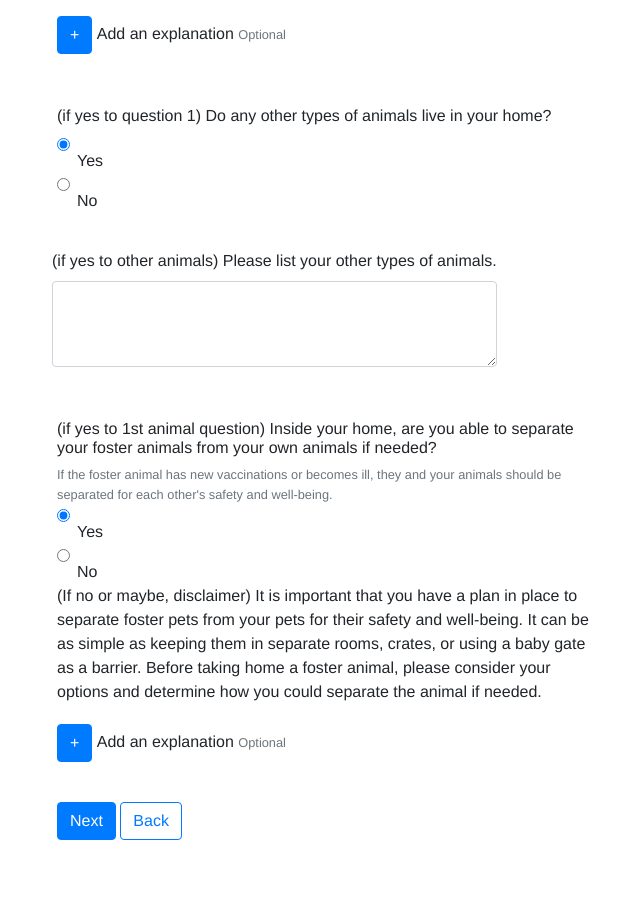
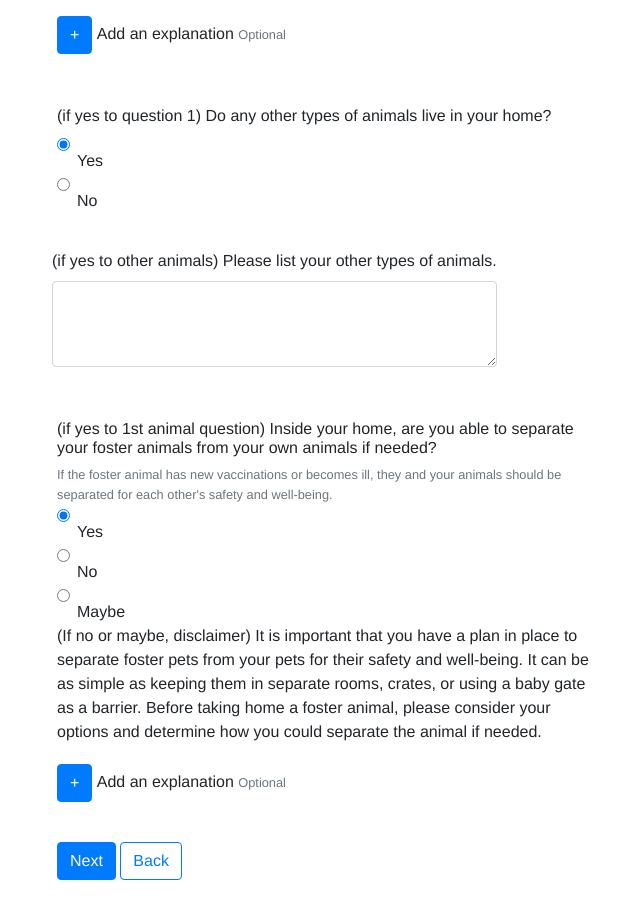
Before and after one commit to cityofaustin/prototypeform, a Jekyll site: the page built from Animal_info.html, in a window 1280 px wide and 900 px high, scrolled down 2906 px. Shown: the whole window, without its empty margins (28-668 px from the left). Built offline with Jekyll 4.4.1, drawn with Linux system fonts in a browser that asks for light colours; before the commit the page ends 3766 px from its top, so only the background shows below that.

Commit message:
Updated input types

```diff
--- a/Animal_info.html
+++ b/Animal_info.html
@@ -52,7 +52,7 @@
       <div class="form-row">
         <div class="form-group">
           <label for="inputDog_age">Your dog's age</label>
-          <input type="text" class="form-control" id="inputDog_age" placeholder=" " aria-describedby="Dog_ageHelpBlock">
+          <input type="number" class="form-control" id="inputDog_age" placeholder=" " aria-describedby="Dog_ageHelpBlock">
         </div>
       </div>
       <h5>Your dog's weight</h5>
@@ -160,7 +160,7 @@
       <div class="form-row">
         <div class="form-group">
           <label for="inputCat_age">Your cat's age</label>
-          <input type="text" class="form-control" id="inputCat_age" placeholder=" " aria-describedby="Cat_ageHelpBlock">
+          <input type="number" class="form-control" id="inputCat_age" placeholder=" " aria-describedby="Cat_ageHelpBlock">
         </div>
       </div>
       <h5>Your cat's sex</h5>
@@ -261,6 +261,12 @@
           No
           </label>
       </div>
+      <div class="form-check">
+        <input class="form-check-input" type="radio" name="separateRadios" id="separateRadios3" value="Maybe">
+        <label class="form-check-label" for="separateRadios3">
+        Maybe
+        </label>
+    </div>
       <div>
         <span>(If no or maybe, disclaimer) It is important that you have a plan in place to separate foster pets from your pets for their safety and well-being. It can be as simple as keeping them in separate rooms, crates, or using a baby gate as a barrier. Before taking home a foster animal, please consider your options and determine how you could separate the animal if needed.</span>
       </div>
--- a/Contact_info.html
+++ b/Contact_info.html
@@ -31,7 +31,7 @@
         <small id="phoneHelpBlock" class="form-text text-muted">
             Enter a 10 digit phone number
         </small>
-        <input type="text" class="form-control" id="inputPhone" placeholder="_ _ _ - _ _ _ - _ _ _ _" aria-describedby="phoneHelpBlock">
+        <input type="tel" class="form-control" id="inputPhone" placeholder="_ _ _ - _ _ _ - _ _ _ _" aria-describedby="phoneHelpBlock">
       </div>
   </div>
   <div class="form-row">
@@ -62,7 +62,7 @@
   <div class="form-row">
     <div class="form-group col-md-2">
       <label for="inputZip">Zipcode</label>
-      <input type="text" class="form-control" id="inputZip">
+      <input type="number" class="form-control" id="inputZip">
     </div>
   </div>
   <a class="btn btn-primary" href="Yourself_info.html" role="button">Next</a>
```
